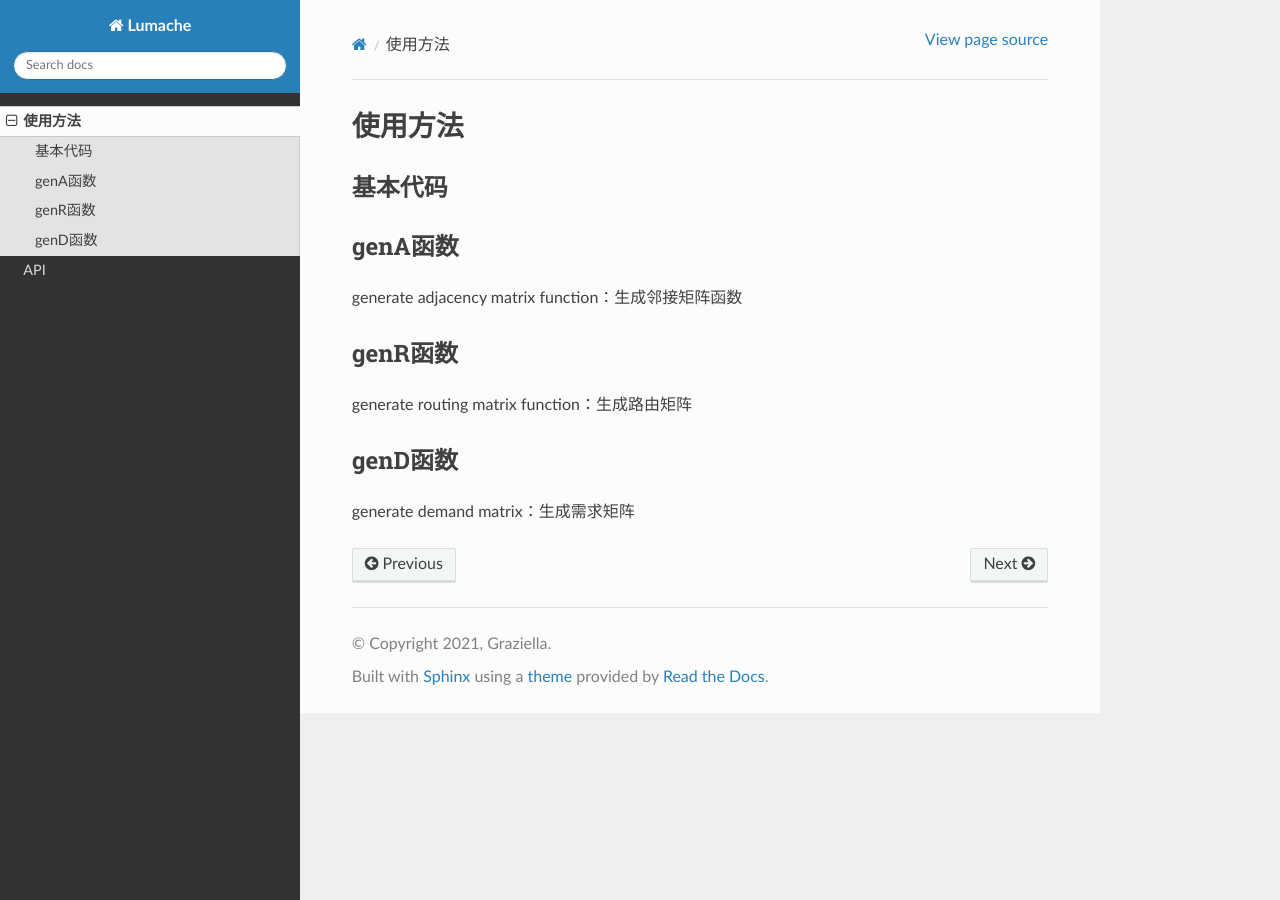
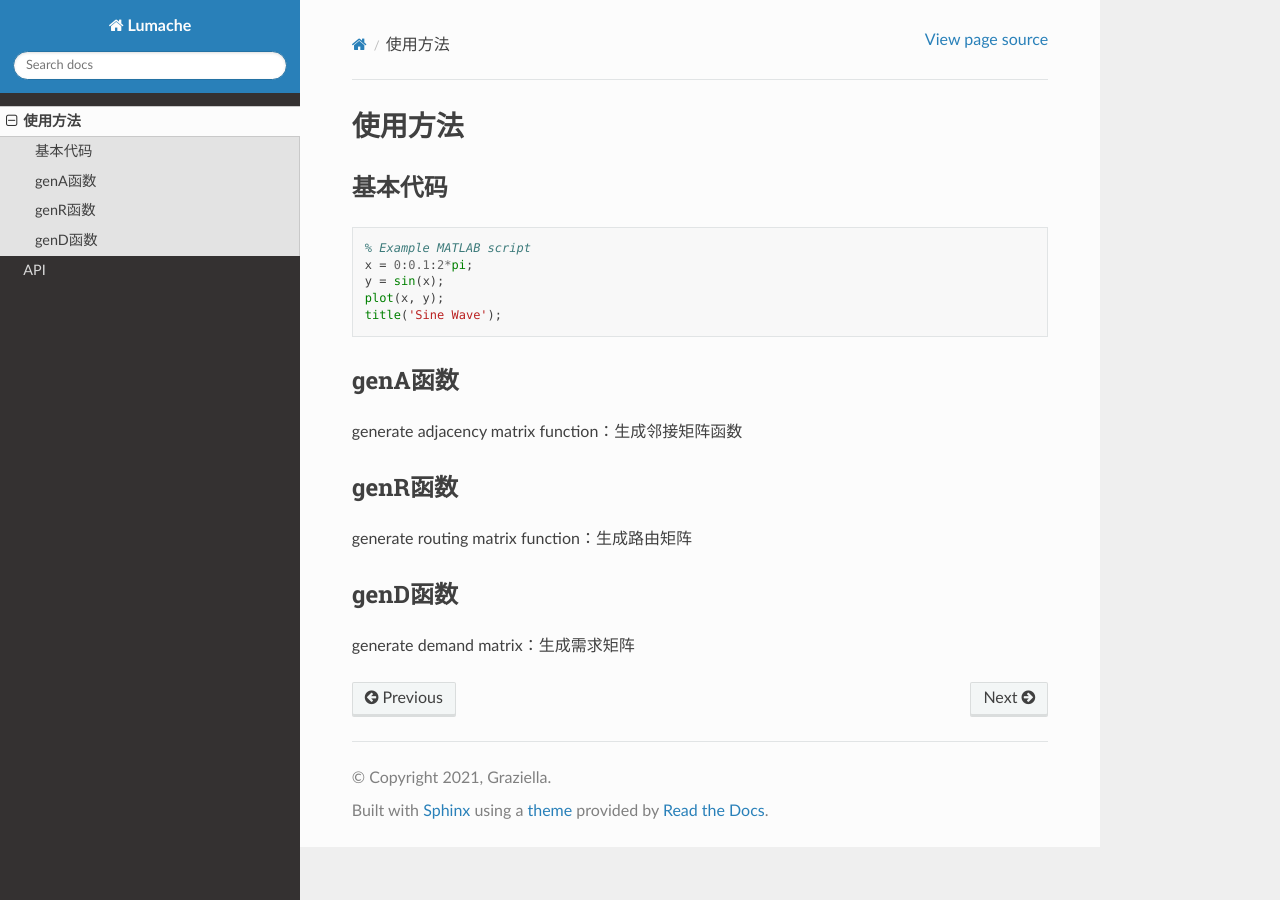
Before and after one commit to yveschris/discrete-event-solver-docs, a Sphinx documentation site: the page built from docs/source/usage.rst, in a window 1280 px wide. Built offline with Sphinx 7.4.7 and the Read the Docs theme 3.1.0, drawn with Linux system fonts in a browser that asks for light colours.

Commit message:
refined usage page

```diff
--- a/docs/source/usage.rst
+++ b/docs/source/usage.rst
@@ -8,6 +8,14 @@
 
 基本代码
 ------------
+
+.. code-block:: matlab
+
+    % Example MATLAB script
+    x = 0:0.1:2*pi;
+    y = sin(x);
+    plot(x, y);
+    title('Sine Wave');
 
 .. code-block:: Matlab
    clear
```
